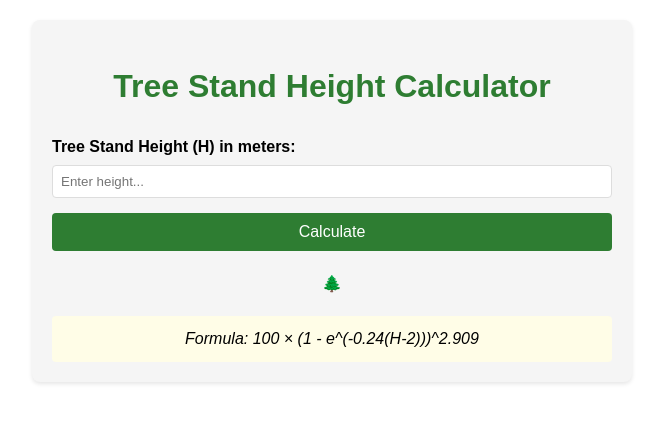
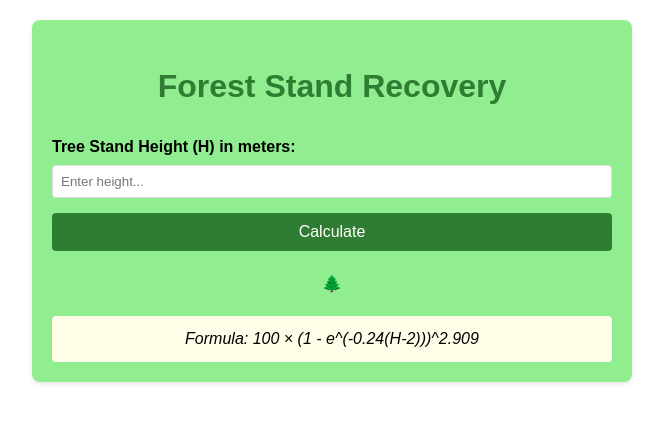
Before and after one commit to axlesholtz13/axlesholtz13.github.io, a plain HTML site: page index.html in a window 1280 px wide. Shown: the whole page, without its empty margins (308-971 px from the left). Drawn offline with Linux system fonts and the light colour scheme.

Commit message:
Update index.html

```diff
--- a/index.html
+++ b/index.html
@@ -13,7 +13,7 @@
             line-height: 1.6;
         }
         .container {
-            background-color: #f5f5f5;
+            background-color: #90EE90;
             border-radius: 8px;
             padding: 20px;
             box-shadow: 0 2px 4px rgba(0,0,0,0.1);
@@ -89,7 +89,7 @@
 </head>
 <body>
     <div class="container">
-        <h1>Tree Stand Height Calculator</h1>
+        <h1>Forest Stand Recovery</h1>
 
         <div class="input-group">
             <label for="height">Tree Stand Height (H) in meters:</label>
```
